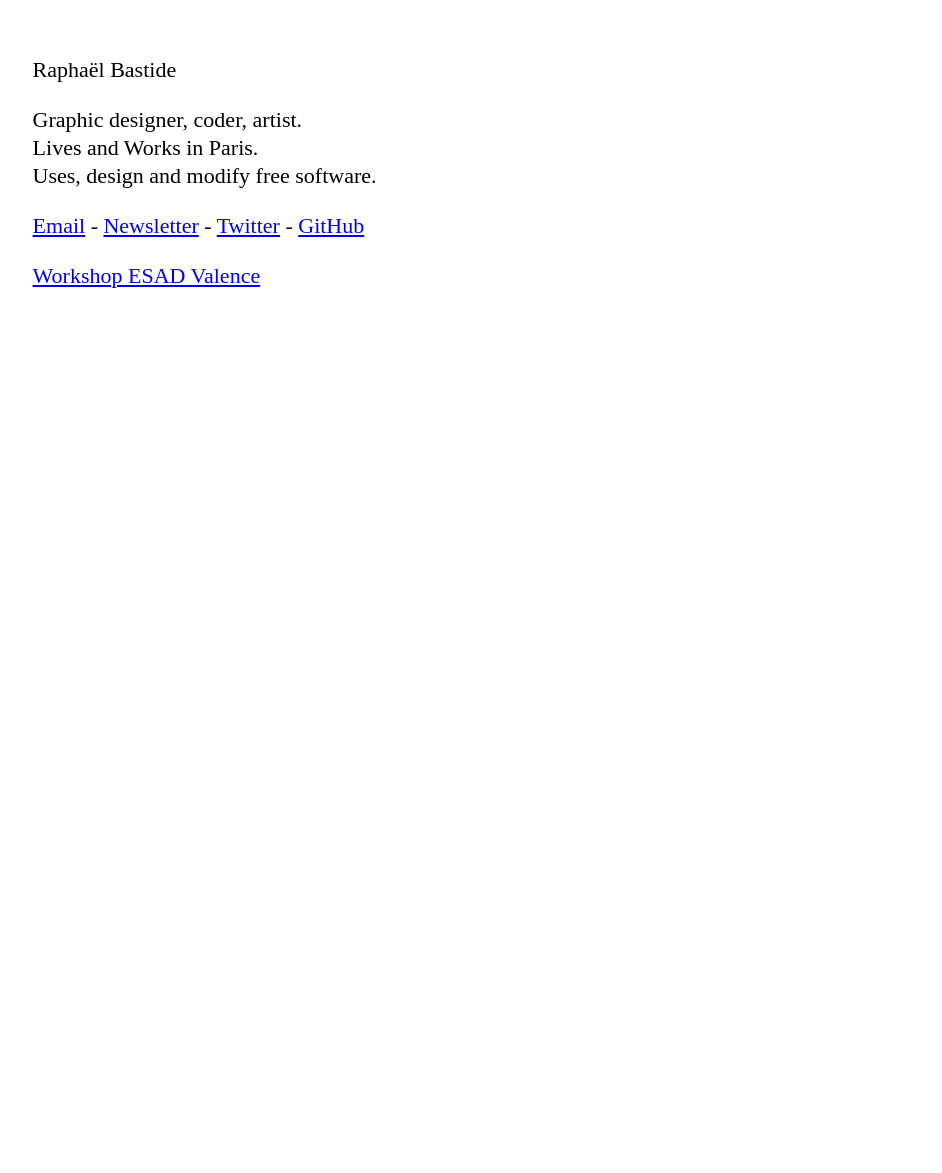
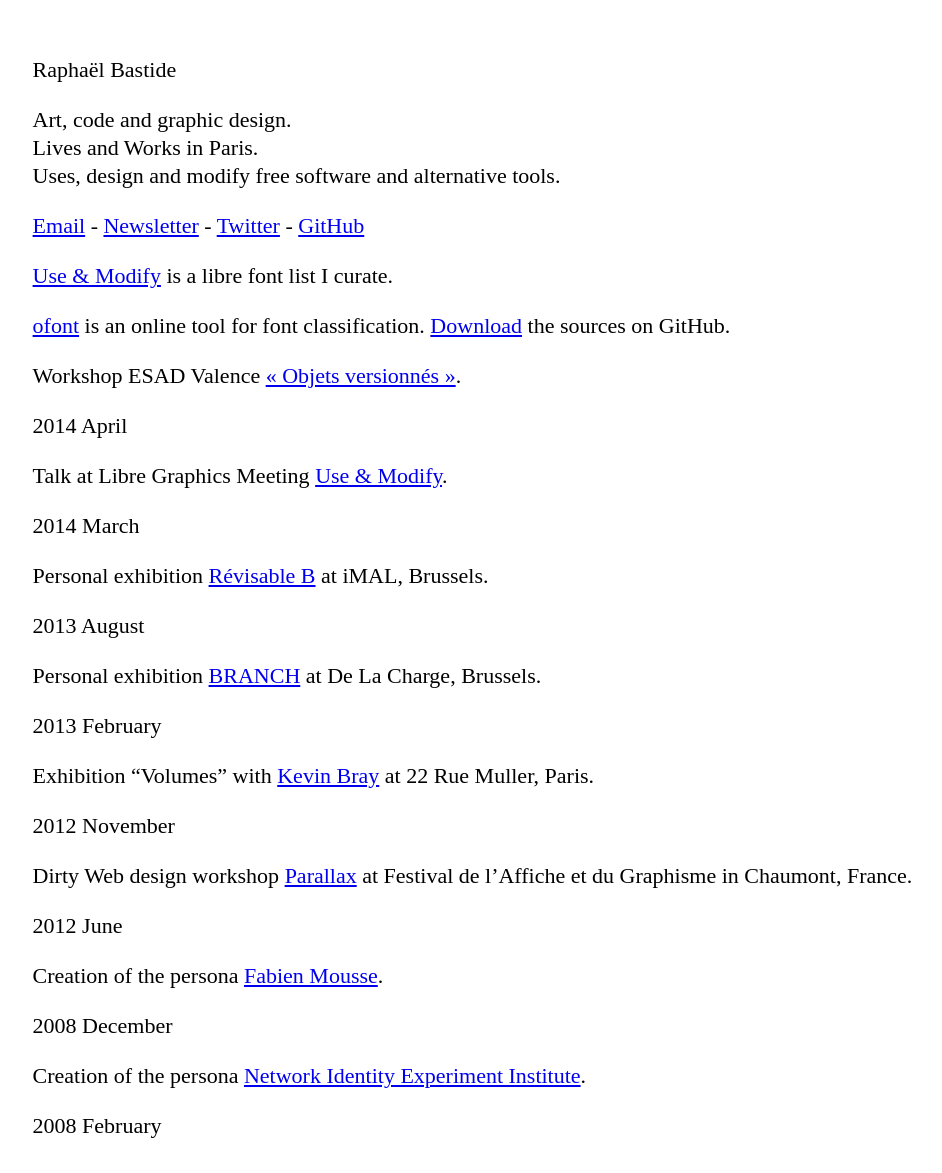
Before and after one commit to raphaelbastide/raphaelbastide.com, a PHP site: page / in a window 1280 px wide. Shown: the whole page, without its empty margins (1-943 px from the left). Before the commit the page ends 288 px from the top, so only its background shows below. Run offline with PHP 8.4, Linux system fonts and the light colour scheme.

Commit message:
More lines

```diff
--- a/index.php
+++ b/index.php
@@ -11,11 +11,50 @@
   </head>
   <body>
     <header>
-    <p>Raphaël Bastide</p>
-    <p>Graphic designer, coder, artist.<br/>Lives and Works in Paris.<br/>Uses, design and modify free software.</p>
-    <p><a href="mailto:bonjour@raphaelbastide.com">Email</a> - <a href="http://eepurl.com/o-nJj">Newsletter</a> - <a href="http://twitter.com/raphaelbastide">Twitter</a> - <a href="https://github.com/raphaelbastide/">GitHub</a><p>
+      <p>Raphaël Bastide</p>
+      <p>Art, code and graphic design.<br/>Lives and Works in Paris.<br/>Uses, design and modify free software and alternative tools.</p>
+      <p><a href="mailto:bonjour@raphaelbastide.com">Email</a> - <a href="http://eepurl.com/o-nJj">Newsletter</a> - <a href="http://twitter.com/raphaelbastide">Twitter</a> - <a href="https://github.com/raphaelbastide/">GitHub</a><p>
     </header>
-    <p class="recent"><a href="http://raphaelbastide.com/esad2014/">Workshop ESAD Valence</a></p>
+    <main>
+      <section class="recent" id="usemodify">
+        <p><a href="http://usemodify.com/">Use & Modify</a> is a libre font list I curate.</p>
+      </section>
+      <section class="recent" id="ofont">
+        <p><a href="http://ofont.net/">ofont</a> is an online tool for font classification. <a href="https://github.com/raphaelbastide/ofont">Download</a> the sources on GitHub.</p>
+      </section>
+      <section class="recent" id="esad-2014">
+        <p>Workshop ESAD Valence <a href="http://raphaelbastide.com/esad2014/">« Objets versionnés »</a>.</p>
+        <time>2014 April</time>
+      </section>
+      <section id="lgm-usemodify">
+        <p>Talk at Libre Graphics Meeting <a href="#usemodify">Use & Modify</a>.</p>
+        <time>2014 March</time>
+      </section>
+      <section id="revisable-1">
+        <p>Personal exhibition <a href="http://raphaelbastide.com/revisables/">Révisable B</a> at iMAL, Brussels.</p>
+        <time>2013 August</time>
+      </section>
+      <section id="branch">
+        <p>Personal exhibition <a href="http://raphaelbastide.com/branch/">BRANCH</a> at De La Charge, Brussels.</p>
+        <time>2013 February</time>
+      </section>
+      <section id="volumes">
+        <p>Exhibition “Volumes” with <a href="http://kevinbray.biz/">Kevin Bray</a> at 22 Rue Muller, Paris.</p>
+        <time>2012 November</time>
+      </section>
+      <section id="parallax">
+        <p>Dirty Web design workshop <a href="http://raphaelbastide.com/parallax/">Parallax</a> at Festival de l’Affiche et du Graphisme in Chaumont, France.</p>
+        <time>2012 June</time>
+      </section>
+      <section id="fabien-mousse">
+        <p>Creation of the persona <a href="http://fabien-mousse.fr/">Fabien Mousse</a>.</p>
+        <time>2008 December</time>
+      </section>
+      <section id="niei">
+        <p>Creation of the persona <a href="http://niei.neocities.org/">Network Identity Experiment Institute</a>.</p>
+        <time>2008 February</time>
+      </section>
+    </main>
     <div class="images cycle-slideshow"
       data-cycle-loader="true"
       data-cycle-random="true"
```
